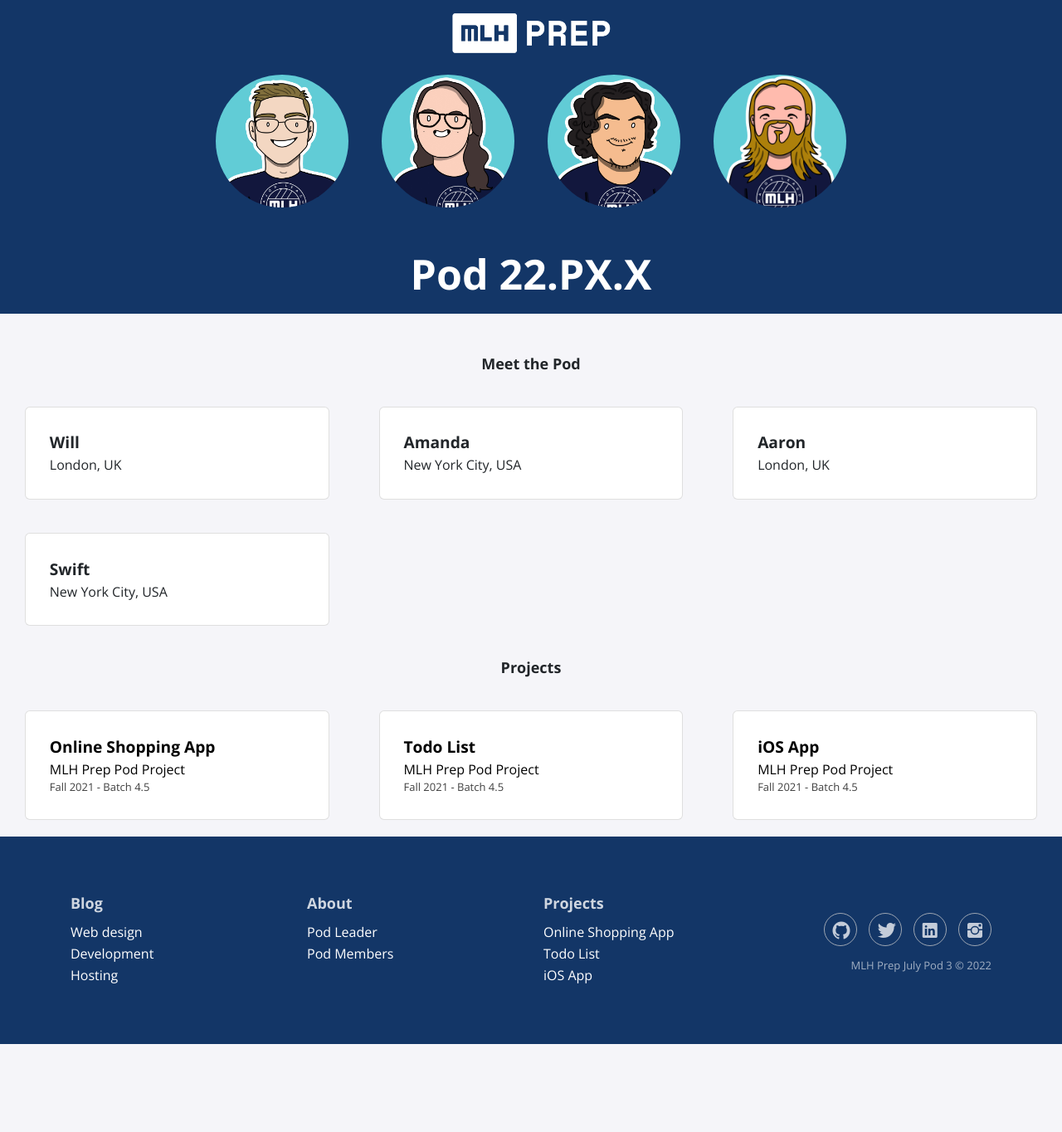
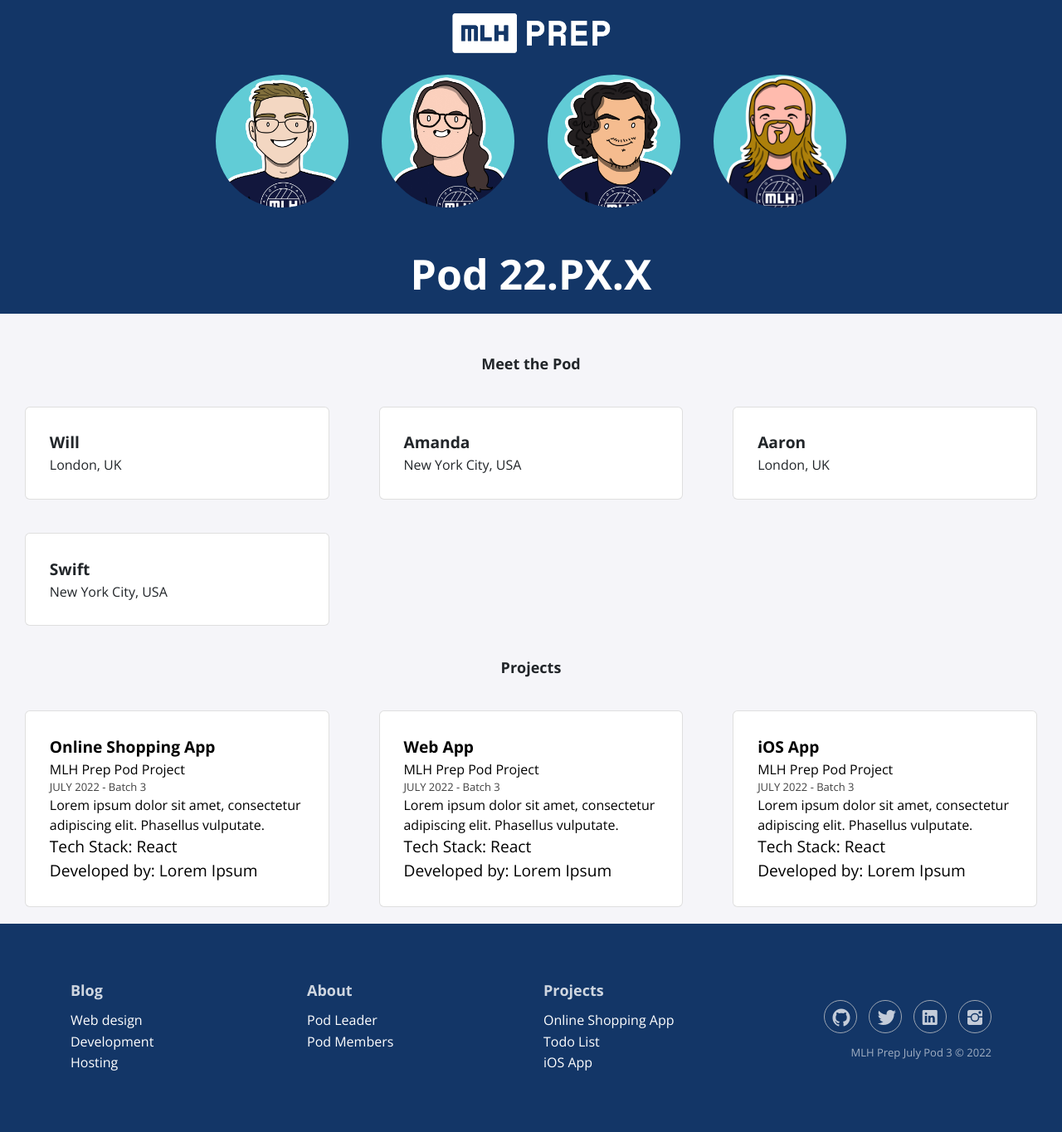
Before and after one commit to MLH-Fellowship/prep-portfolio-22.JUL.PREP.3, a Jekyll site: the page built from index.html, in a window 1280 px wide. Shown: the whole page at 83% size. Built offline with Jekyll 4.4.1, drawn with Linux system fonts in a browser that asks for light colours; nearby versions of some CDN libraries; before the commit the page ends 1258 px from its top, so only the background shows below that.

Commit message:
updated the projects card and added the back button

```diff
--- a/_data/projects.yml
+++ b/_data/projects.yml
@@ -1,14 +1,26 @@
 - title: Online Shopping App
   event: MLH Prep Pod Project
-  date: Fall 2021  - Batch 4.5
+  date: JULY 2022  - Batch 3
   page-name: project
+  img: mlh.jpg
+  description: Lorem ipsum dolor sit amet, consectetur adipiscing elit. Phasellus vulputate.
+  tech-stack: React
+  developer-name: Lorem Ipsum
 
-- title: Todo List
+- title: Web App
   event: MLH Prep Pod Project
-  date: Fall 2021  - Batch 4.5
+  date: JULY 2022  - Batch 3
   page-name: project
+  img: mlh.jpg
+  description: Lorem ipsum dolor sit amet, consectetur adipiscing elit. Phasellus vulputate.
+  tech-stack: React
+  developer-name: Lorem Ipsum
 
 - title: iOS App
   event: MLH Prep Pod Project
-  date: Fall 2021  - Batch 4.5
+  date: JULY 2022  - Batch 3
   page-name: project
+  img: mlh.jpg
+  description: Lorem ipsum dolor sit amet, consectetur adipiscing elit. Phasellus vulputate.
+  tech-stack: React
+  developer-name: Lorem Ipsum
--- a/_includes/projects.html
+++ b/_includes/projects.html
@@ -12,6 +12,9 @@
             <p class="title">{{ item.title }}</p>
             <p class="location">{{ item.event }}</p>
             <p class="dates">{{ item.date }}</p>
+           <p class="description">{{ item.description }}</p>
+          <p class="tech-stack">Tech Stack: {{ item.tech-stack }}</p>
+          <p class="developer">Developed by: {{ item.developer-name }}</p>
           </div>
         </div>
       </a>
--- a/_sass/all.scss
+++ b/_sass/all.scss
@@ -96,3 +96,29 @@
         width: 100%;
     }
 }
+
+.project-row {
+  display: flex;
+  justify-content: space-between;
+
+  .backbutton {
+    color: blue;
+    font-size: 15px;
+    font-weight: 700;
+    background-color: white;
+    height: 40px;
+    width: 150px;
+    border-radius: 1rem;
+    text-align: center;
+
+    a {
+      text-decoration: none;
+    }
+
+    img {
+      height: 20px;
+      width: 20px;
+      margin-right: 5px;
+    }
+  }
+}
```
Also changed, not shown: _layouts/page.html (+11 -1 lines).
